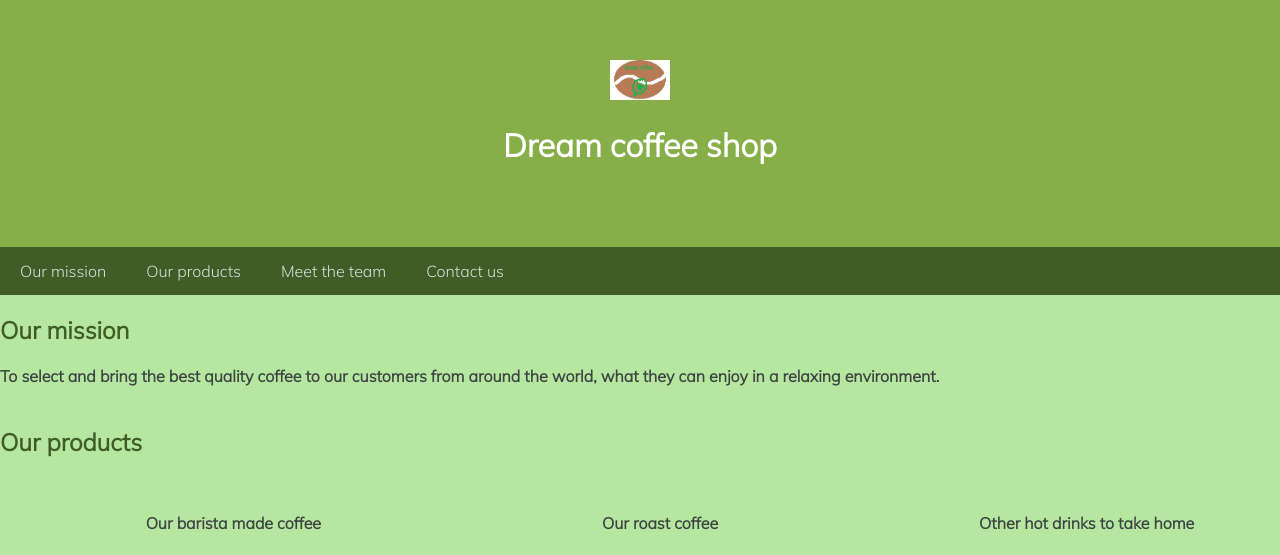
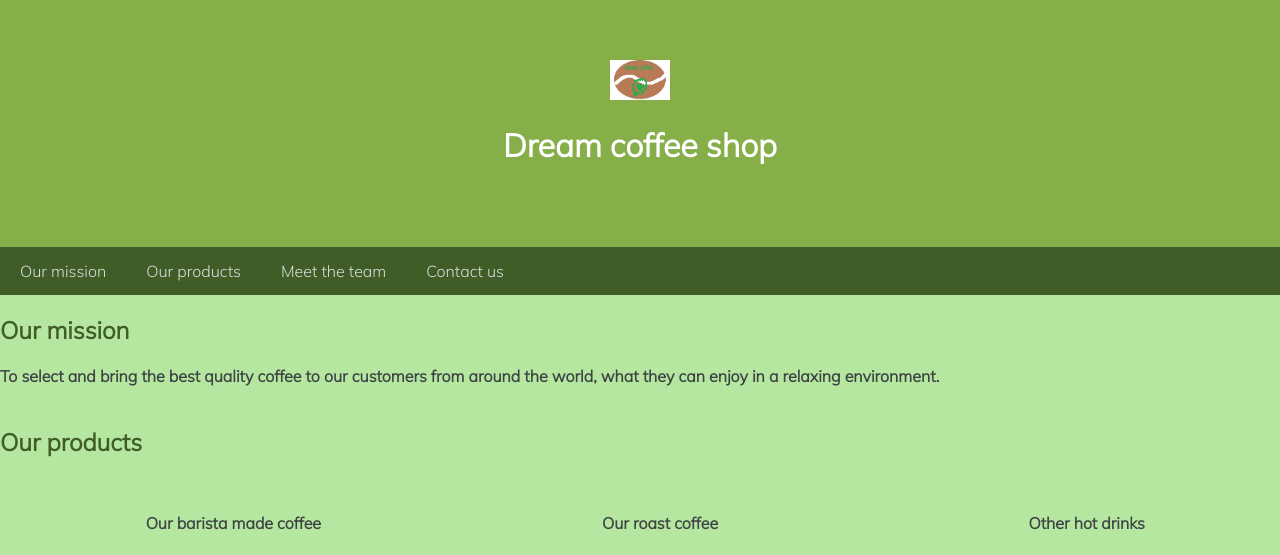
Before and after one commit to molnarlin/dream_coffee, a plain HTML site: page index.html in a window 1280 px wide. Shown: the top 555 px of the page. Drawn offline with Linux system fonts and the light colour scheme; grey boxes are pictures that could not be loaded.

Commit message:
Update index.html

```diff
--- a/index.html
+++ b/index.html
@@ -35,7 +35,7 @@
         <div class="column"><p>Our roast coffee</p>
         <img src="ground_coffee.jpg" alt="ground coffee" >
         </div>
-        <div class="column"><p>Other hot drinks to take home</p>
+        <div class="column"><p>Other hot drinks</p>
         <img src="hot_drinks.jpg" alt="cup of tea and hot chocolate">
         </div>
       </div>
```
